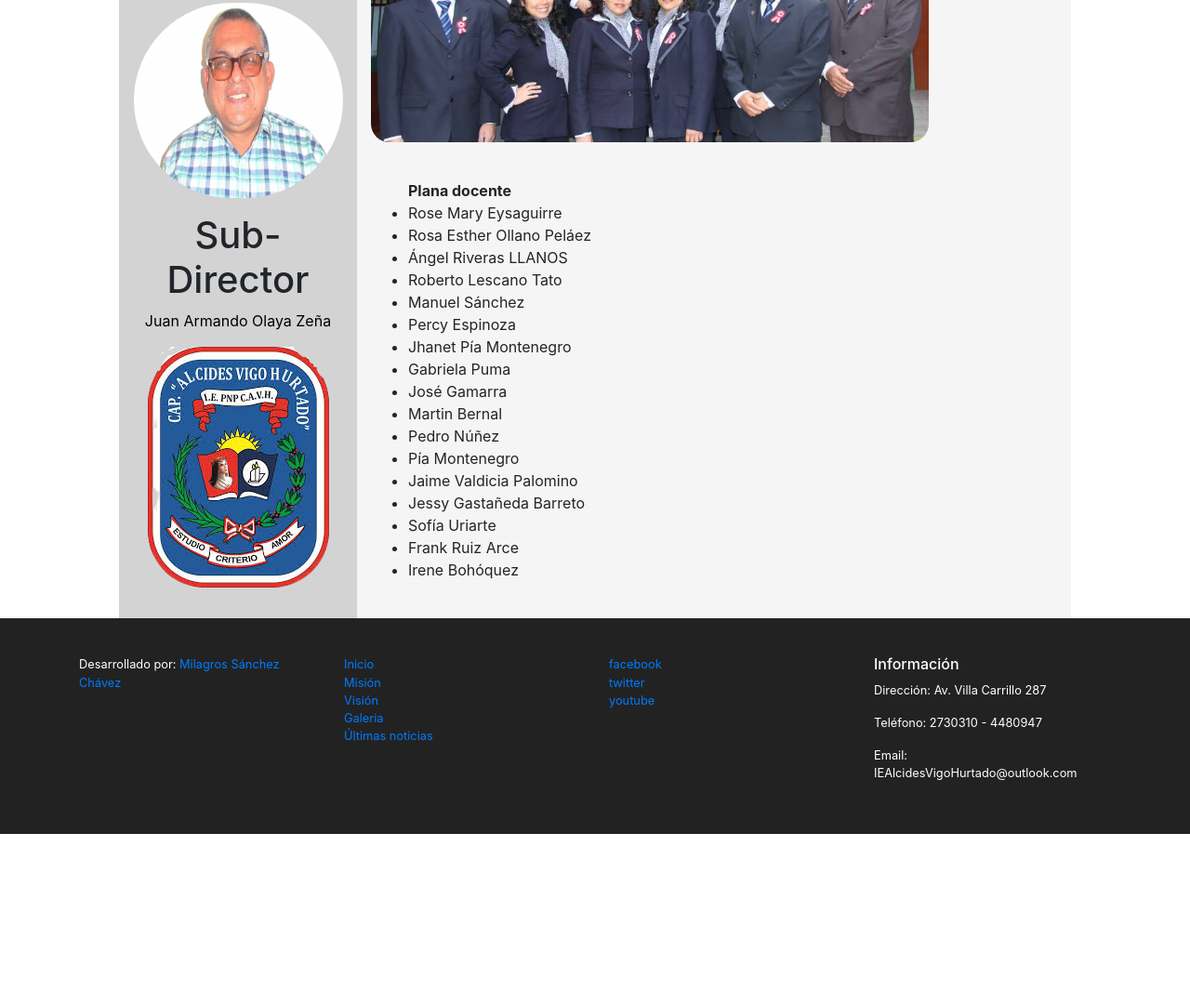
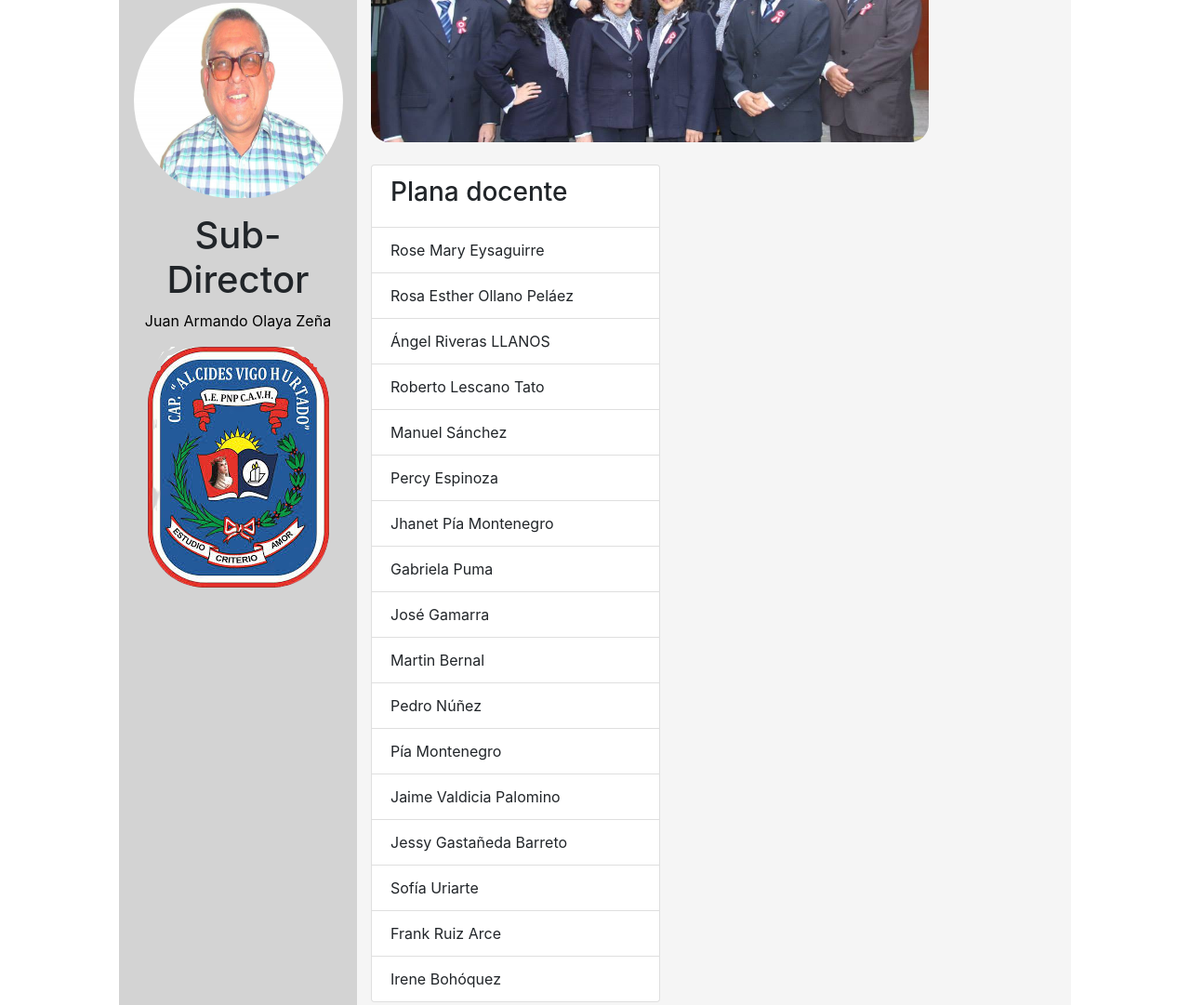
Before and after one commit to Milagros-0201/AVANCE-PROYECTO-FINAL, a plain HTML site: page colegio/plantel.html in a window 1280 px wide. Shown: the part 415-1496 px from the top of the page at 93% size. Before the commit the page ends 1312 px from the top, so only its background shows below. Drawn offline with nearby package versions, Linux system fonts and the light colour scheme.

Commit message:
Se ha corregido la sección principal y la sección plantel

```diff
--- a/colegio/plantel.html
+++ b/colegio/plantel.html
@@ -78,25 +78,26 @@
                             <div class="imagen_central">
                                 <img src="img/plana_docente.jpg" alt="" height="400" width="600" style="border-radius: 20px;">
                             </div>
-                            <ul class="lista">
-                                <b>Plana docente</b>
-                                <li>Rose Mary Eysaguirre</li>
-                                <li>Rosa Esther Ollano Peláez</li>
-                                <li>Ángel Riveras LLANOS</li>
-                                <li>Roberto Lescano Tato</li>
-                                <li>Manuel Sánchez</li>
-                                <li>Percy Espinoza</li>
-                                <li>Jhanet Pía Montenegro</li>
-                                <li>Gabriela Puma</li>
-                                <li>José Gamarra</li>
-                                <li>Martin Bernal</li>
-                                <li>Pedro Núñez</li>
-                                <li>Pía Montenegro</li>
-                                <li>Jaime Valdicia Palomino</li>
-                                <li>Jessy Gastañeda Barreto</li>
-                                <li>Sofía Uriarte</li>
-                                <li>Frank Ruiz Arce</li>
-                                <li>Irene Bohóquez</li>
+                            <br>
+                            <ul class="list-group">
+                                    <li class="list-group-item"> <h3>Plana docente</h3></li>
+                                <li class="list-group-item">Rose Mary Eysaguirre</li>
+                                <li  class="list-group-item">Rosa Esther Ollano Peláez</li>
+                                <li  class="list-group-item">Ángel Riveras LLANOS</li>
+                                <li  class="list-group-item">Roberto Lescano Tato</li>
+                                <li  class="list-group-item">Manuel Sánchez</li>
+                                <li  class="list-group-item">Percy Espinoza</li>
+                                <li  class="list-group-item">Jhanet Pía Montenegro</li>
+                                <li  class="list-group-item">Gabriela Puma</li>
+                                <li  class="list-group-item">José Gamarra</li>
+                                <li  class="list-group-item">Martin Bernal</li>
+                                <li  class="list-group-item">Pedro Núñez</li>
+                                <li  class="list-group-item">Pía Montenegro</li>
+                                <li  class="list-group-item">Jaime Valdicia Palomino</li>
+                                <li  class="list-group-item">Jessy Gastañeda Barreto</li>
+                                <li  class="list-group-item">Sofía Uriarte</li>
+                                <li  class="list-group-item">Frank Ruiz Arce</li>
+                                <li  class="list-group-item">Irene Bohóquez</li>
 
 
                             </ul>
```
Also changed, not shown: colegio/index.html (+16 -16 lines), colegio/img/alumna1.jpg (added), colegio/img/alumno2.png (added), colegio/img/alumno3.png (added).
